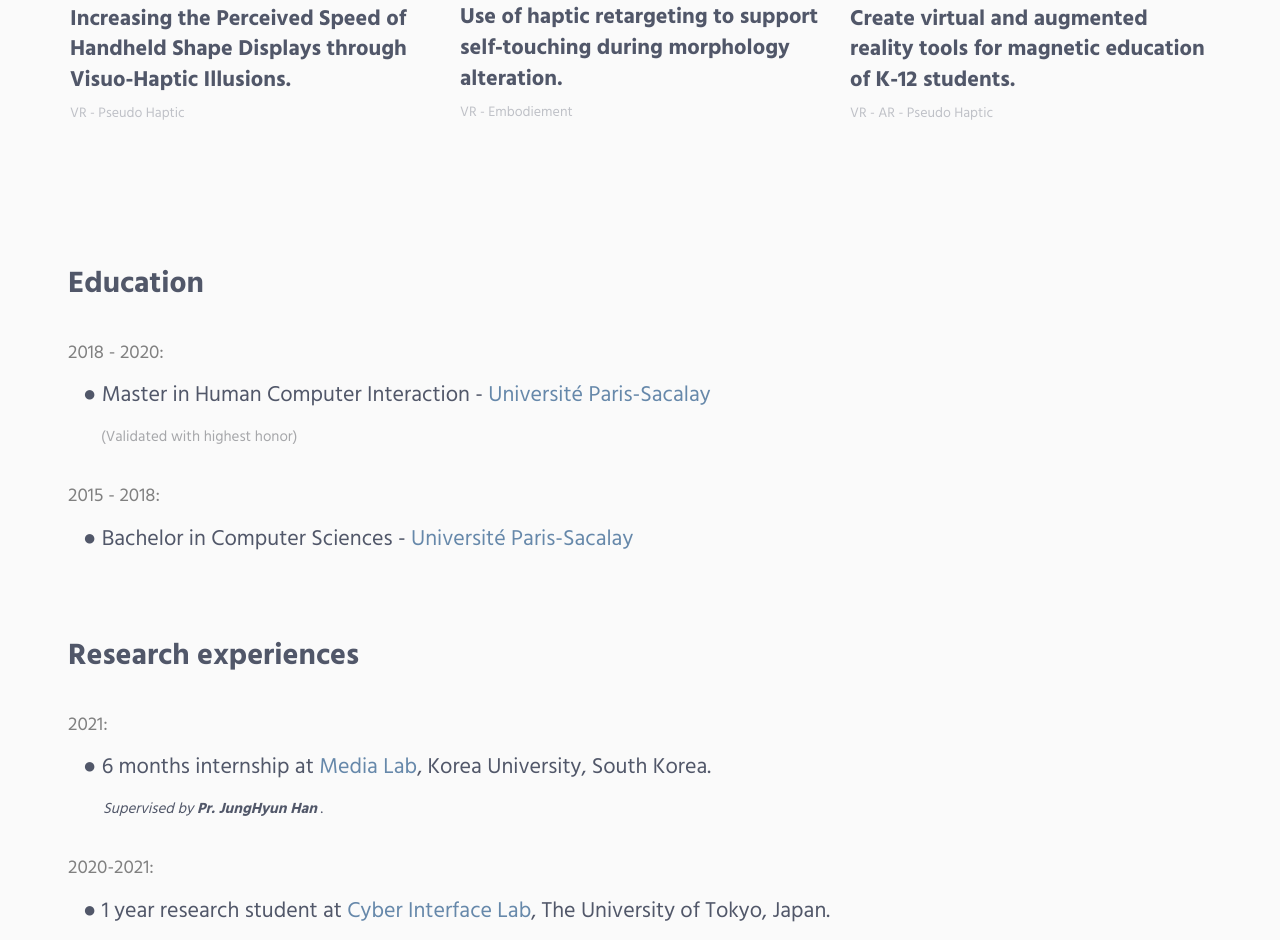
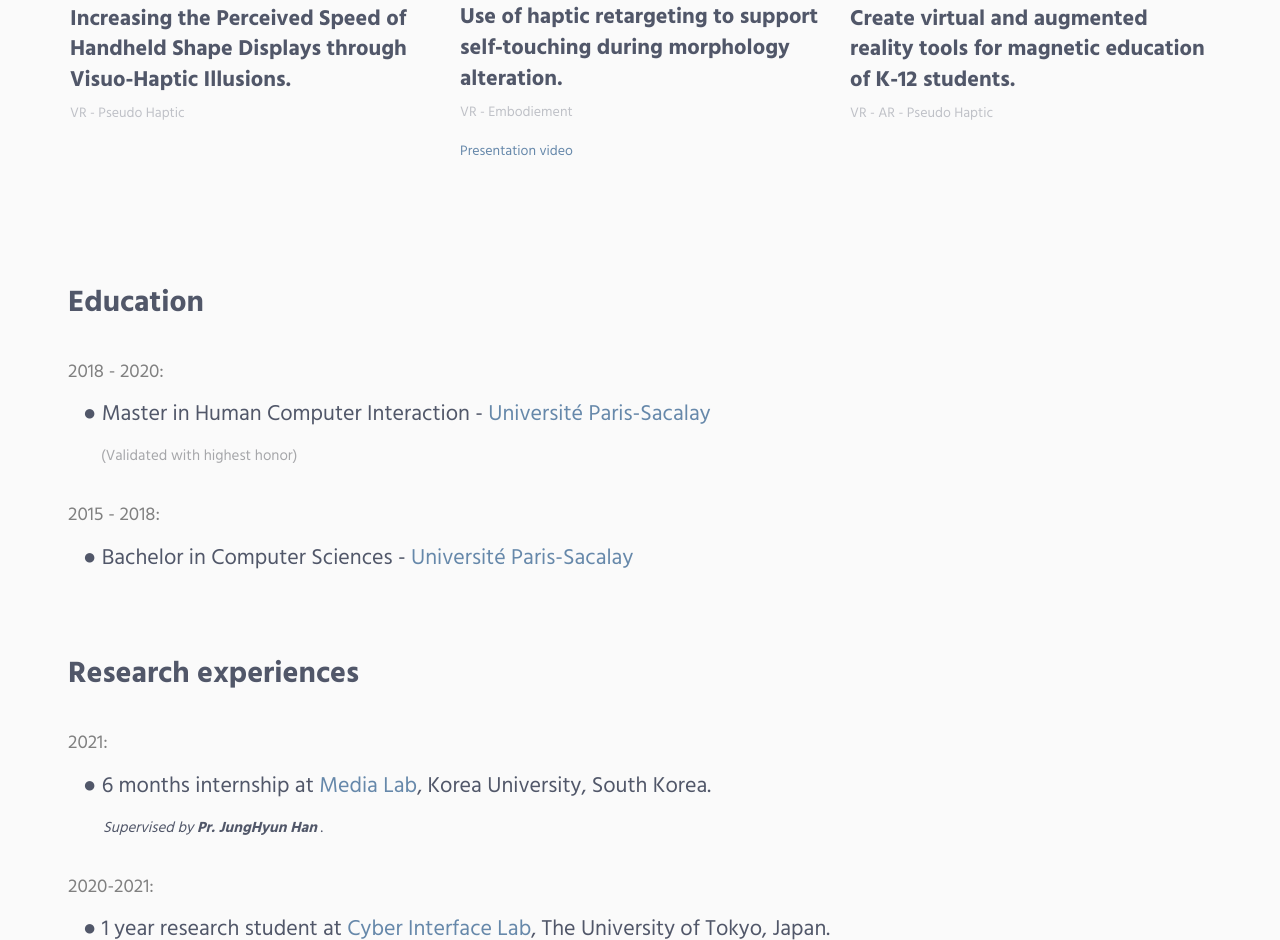
Before and after one commit to AntoninCheymoll/PresentationPage, a plain HTML site: page index.html in a window 1280 px wide. Shown: the part 1737-2677 px from the top of the page. Drawn offline with Linux system fonts and the light colour scheme.

Commit message:
Update index.html

```diff
--- a/index.html
+++ b/index.html
@@ -175,6 +175,8 @@
                         </div>
                         <h4>Use of haptic retargeting to support self-touching during morphology alteration. </a> <br>
                             <span>VR - Embodiement</span></h4>
+                            <a href="https://www.youtube.com/watch?v=0BJQpg0mMZE"  target="_blank">Presentation video</a>
+
                         <!-- <p>Lorem ipsum dolor sit amet consectetur adipiscing elit sed tempor incdidunt ut laboret dolor magna ut consequat siad esqudiat dolor</p>-->
                     </div>
                     <!-- End Latest Products -->
```
